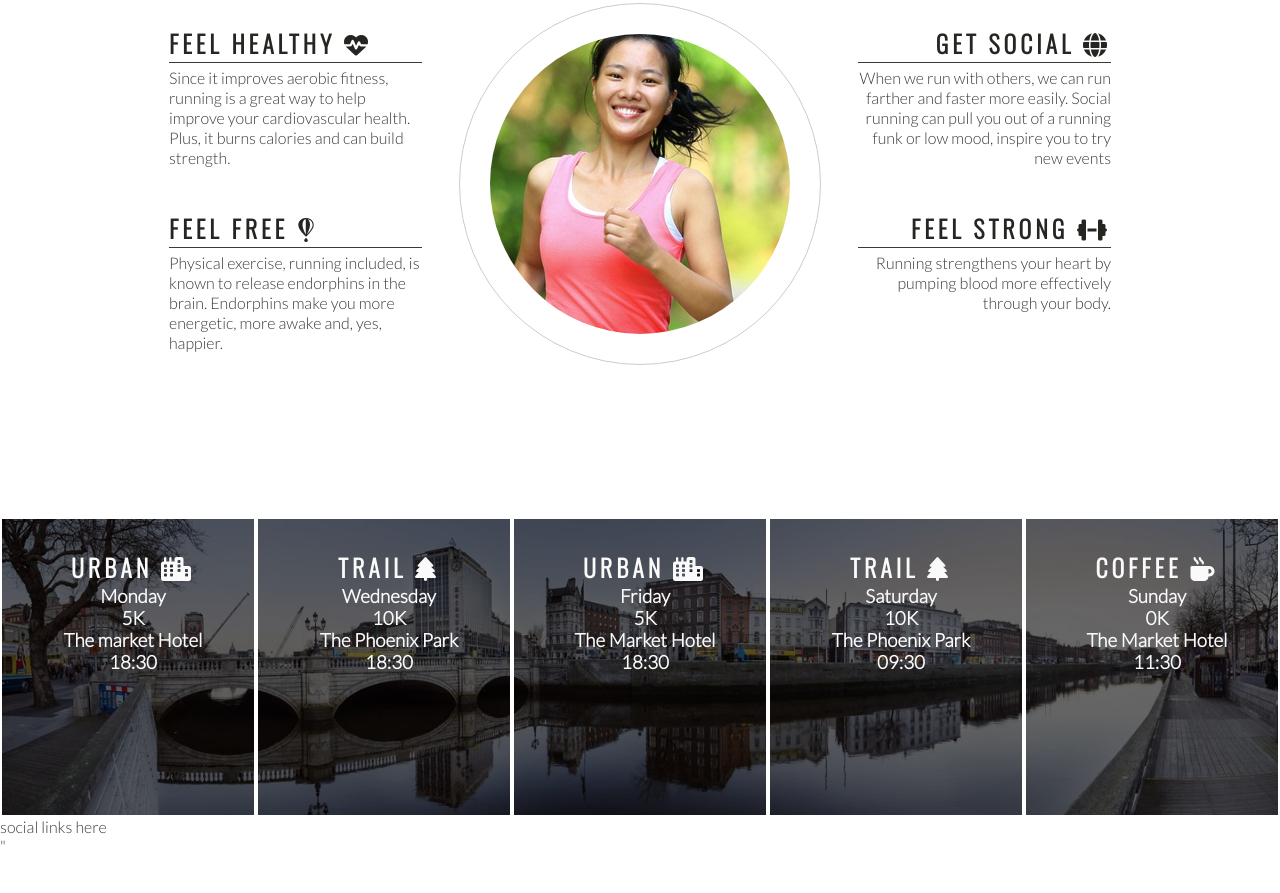
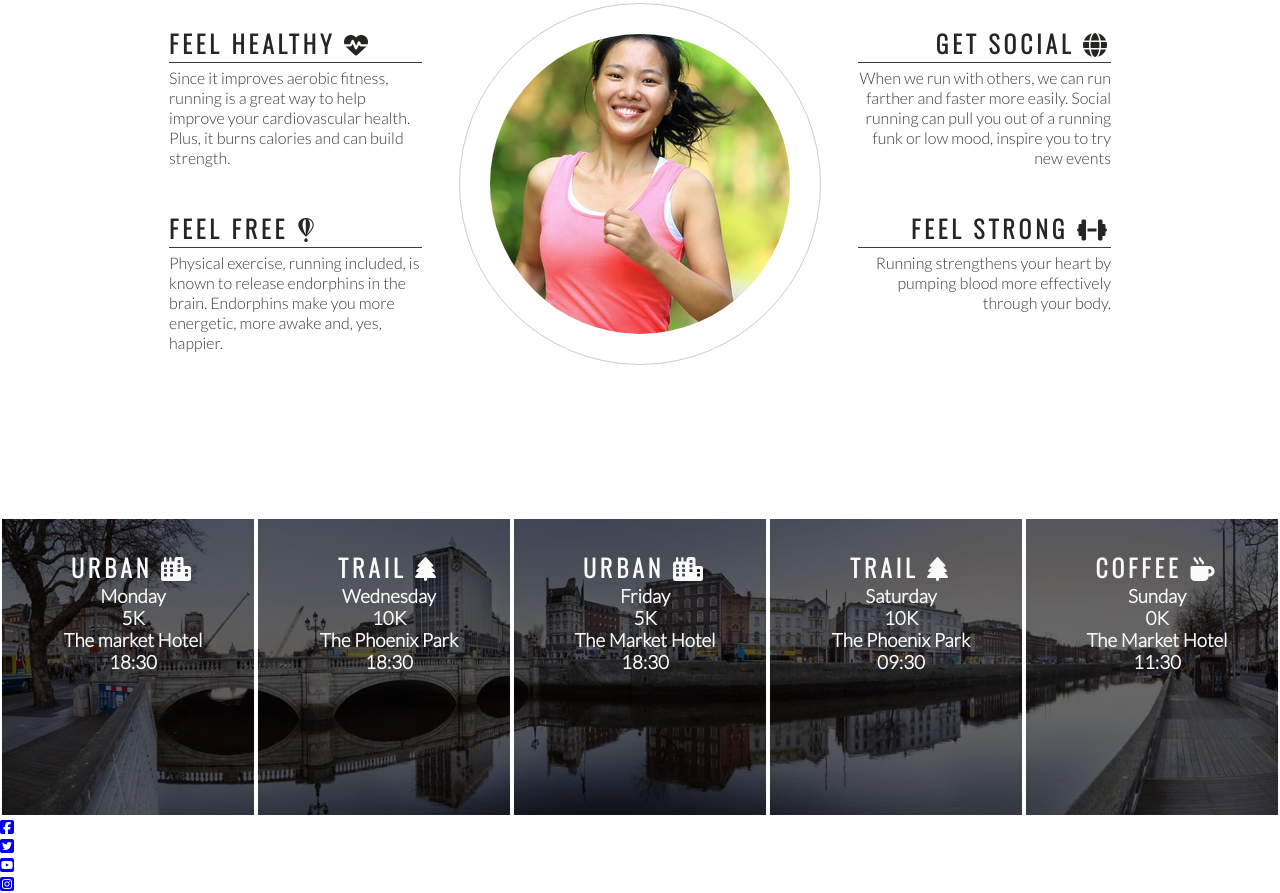
Before and after one commit to DublinSwords/love-running-, a plain HTML site: page index.html in a window 1280 px wide. Shown: the part 778-1671 px from the top of the page. Before the commit the page ends 1633 px from the top, so only its background shows below. Drawn offline with nearby package versions, Linux system fonts and the light colour scheme.

Commit message:
add social media icons to footer

```diff
--- a/index.html
+++ b/index.html
@@ -114,9 +114,26 @@
 
     </section>
     <footer>
-        social links here
+        <ul>
+            <li>
+            <a href="http://facebook.com" target="_blank" rel="noopener"
+            aria-label="Visit Our Facebook page in a new tab"> <i class="fab fa-facebook-square"></i></a>
+            </li>
+            <li>
+                <a href="http://twitter.com" target="_blank" rel="noopener"
+                aria-label="Visit Our twitter page in a new tab"> <i class="fab fa-twitter-square"></i></a>
+            </li>
+            <li>
+                <a href="http://youtube.com" target="_blank" rel="noopener"
+                aria-label="Visit Our youtube page in a new tab"> <i class="fab fa-youtube-square"></i></a>
+            </li>
+            <li>
+                <a href="http://instagram.com" target="_blank" rel="noopener"
+                aria-label="Visit Our instagram page in a new tab"> <i class="fab fa-instagram-square"></i></a>
+            </li>
+        </ul>
     </footer>
     <!--font awesome script-->
-    <script src="https://kit.fontawesome.com/e944bd0a85.js" crossorigin="anonymous"></script>"
+    <script src="https://kit.fontawesome.com/e944bd0a85.js" crossorigin="anonymous"></script>
 </body>
 </html>
```
